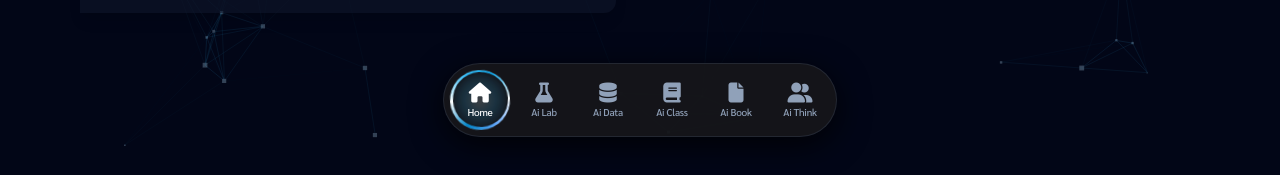
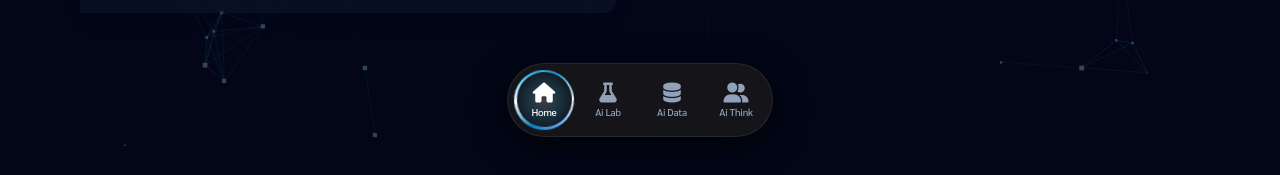
Before and after one commit to metawat888/ailsed, a React (Vite) app: page / in a window 1280 px wide. Shown: the part 639-814 px from the top of the page. Built offline with nearby package versions, Linux system fonts and the light colour scheme.

Commit message:
Update App.tsx

```diff
--- a/src/App.tsx
+++ b/src/App.tsx
@@ -35,18 +35,6 @@ const PAGES_CONFIG: PageItem[] = [
     label: 'Ai Data',
     icon: 'fa-solid fa-database',
     url: 'https://bingo-five-rust.vercel.app/',
-  },
-    {
-    id: 'archive',
-    label: 'Ai Class',
-    icon: 'fa-solid fa-book',
-    url: 'https://aiclass-beige.vercel.app',
-  },
-   {
-    id: 'archive',
-    label: 'Ai Book',
-    icon: 'fa-solid fa-file',
-    url: 'https://meb1.vercel.app/',
   },
    {
     id: 'think',
```
